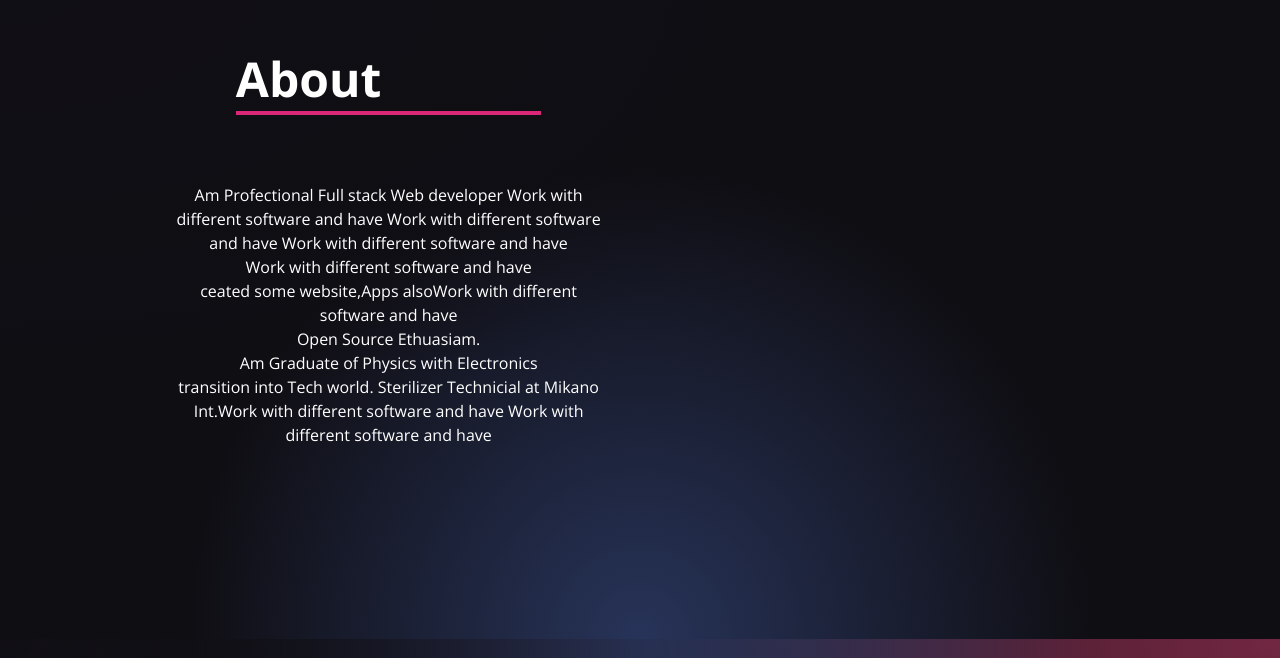
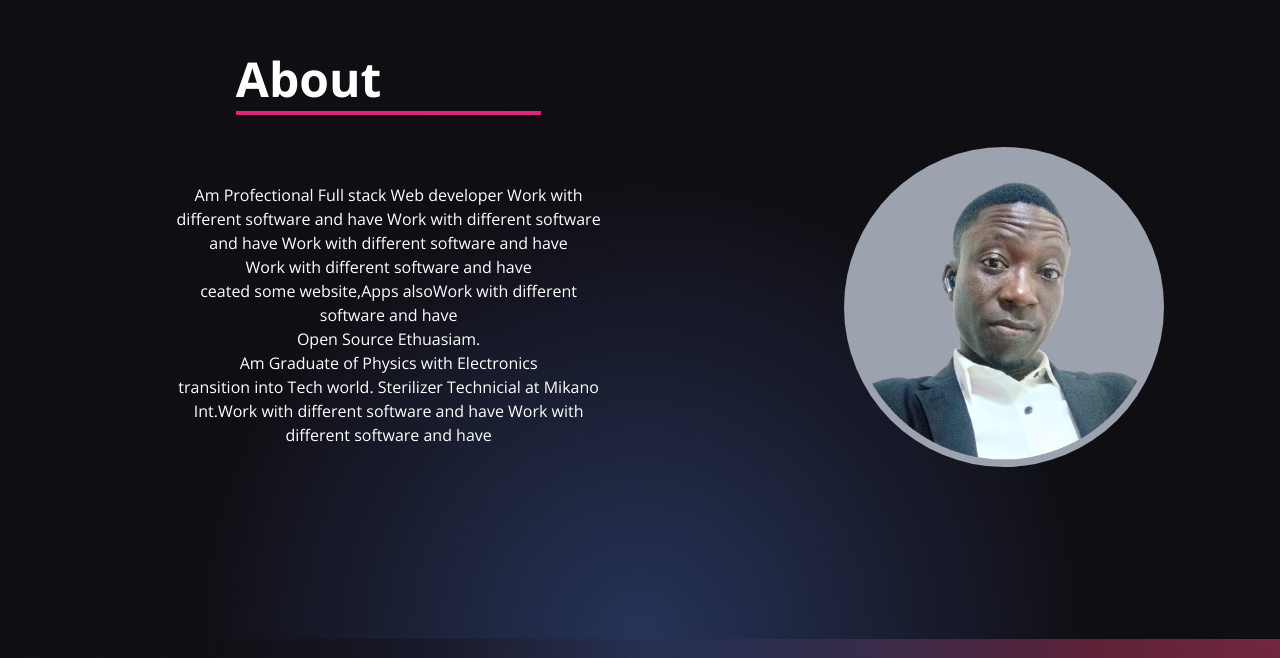
Before and after one commit to ShorunTech/Portfolio_Building, a React (Vite) app: page / in a window 1280 px wide. Shown: the part 711-1369 px from the top of the page. Built offline with nearby package versions, Linux system fonts and the light colour scheme.

Commit message:
about.jsx

```diff
--- a/src/components/About.jsx
+++ b/src/components/About.jsx
@@ -25,6 +25,7 @@ const About = () => {
           <div className="w-full flex flex-row-reverse  items-center justify-start  md:mt-0 mt-1 pl-4 pr-9">
         <div className="justify-end items-start flex-col rounded">
 
+        <img src={me16} alt="me16" className="w-80  transition ease-in-out delay-150 bg-gray-400 hover:-translate-y-1 hover:scale-110 hover:bg-red-300 duration-300 cursor-pointer rounded-full"/>
 
          </div>
 
```
